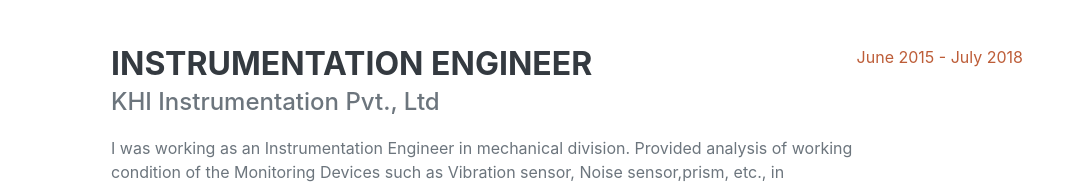
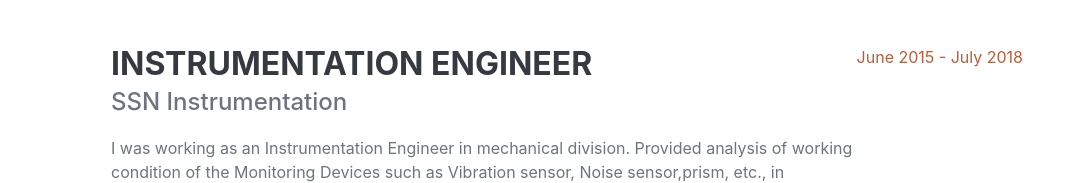
Before and after one commit to sivaraman-sivaraj/sivaraman-sivaraj.github.io, a plain HTML site: page index.html in a window 1280 px wide. Shown: the part 987-1170 px from the top of the page, without its empty margins (209-1280 px from the left). Drawn offline with nearby package versions, Linux system fonts and the light colour scheme; a web font is replaced by a local one.

Commit message:
Update index.html

```diff
--- a/index.html
+++ b/index.html
@@ -71,7 +71,7 @@
                     <div class="d-flex flex-column flex-md-row justify-content-between mb-5">
                         <div class="flex-grow-1">
                             <h3 class="mb-0">Instrumentation Engineer</h3>
-                            <div class="subheading mb-3">KHI Instrumentation Pvt., Ltd</div>
+                            <div class="subheading mb-3">SSN Instrumentation </div>
                             <p> I was working as an Instrumentation Engineer in mechanical division.  Provided analysis of working condition of the Monitoring Devices such as Vibration sensor, Noise sensor,prism, etc., in particular time and make service report of the devices. Became familiar with implications of Internet of Things(IoT). I also designed the models using Aurdino, NodeMCU ESP-12.  Softwares familar with Mechanical: ProE Creo, Solidworks, ANSYS. </p>
                         </div>
                         <div class="flex-shrink-0"><span class="text-primary">June 2015 - July 2018</span></div>
```
